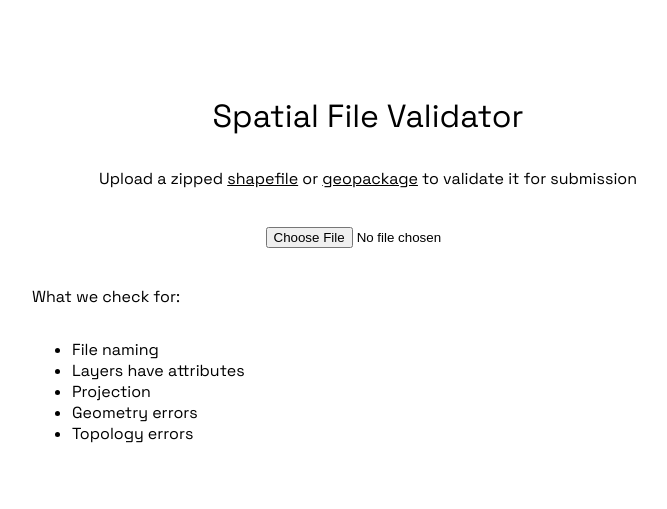
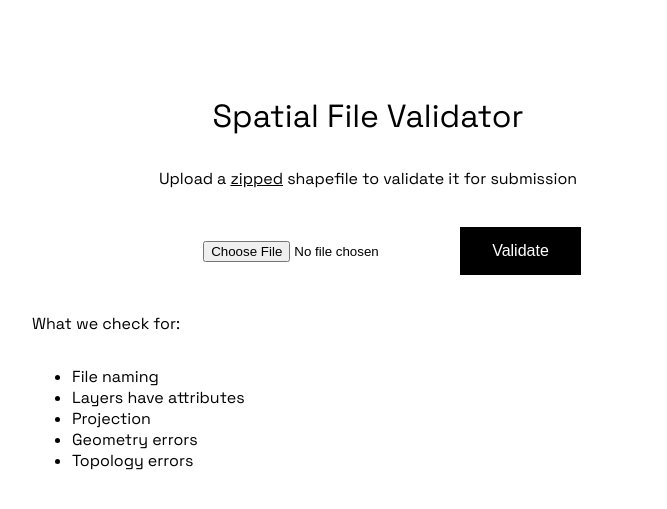
Before and after one commit to seanlb02/layer_validator, a Flask app: page / in a window 1280 px wide. Shown: the part 204-713 px from the top of the page, without its empty margins (272-939 px from the left). Run offline with Flask 3, Linux system fonts and the light colour scheme.

Commit message:
adding assets

```diff
--- a/flaskr/__init__.py
+++ b/flaskr/__init__.py
@@ -1,14 +1,21 @@
 import os
 
 from flask import Flask
+from flask import flash, request, redirect, url_for
+from werkzeug.utils import secure_filename
+import zipfile
 from flask import render_template
 
 
 def create_app(test_config=None):
     # create and configure the app
     app = Flask(__name__, instance_relative_config=True)
+
     IMAGE_FOLDER = os.path.join('static')
     app.config['UPLOAD_FOLDER'] = IMAGE_FOLDER
+    ALLOWED_EXTENSIONS = {'zip'}
+
+
 
     if test_config is None:
         # load the instance config, if it exists, when not testing
@@ -23,11 +30,16 @@ def create_app(test_config=None):
     except OSError:
         pass
 
-    # a simple page that says hello
-    @app.route('/')
-    def hello():
+    #Simple form input on webpage route
+    @app.route('/', methods=['GET', 'POST'])
+    def upload_file():
         full_filename = os.path.join(app.config['UPLOAD_FOLDER'], 'MCGCLOGO.png')
+        if request.method == 'POST':
+            # retrieve the file sent via post request (input name is data_zip_file)
+            file = request.form['data_zip_file']
+            file_like_object = file.stream._file
+            zipfile_ob = zipfile.ZipFile(file_like_object)
+            print(file_names = zipfile_ob.namelist())
         flav = os.path.join(app.config['UPLOAD_FOLDER'], 'MCGC_AGREEMENT_LOGO-01.jpg')
         return render_template('home.html', logo = full_filename, flavicon = flav)
-
     return app
--- a/flaskr/static/style.css
+++ b/flaskr/static/style.css
@@ -83,7 +83,6 @@ header{
 #form{
     display:inline-block;
 
-
     flex-direction: column;
     align-items: center;
     justify-content: center;
@@ -104,3 +103,15 @@ header{
     text-align: center;
 
 }
+
+button {
+    background-color: black;
+    /* #04AA6D; Green */
+    border: none;
+    color: white;
+    padding: 15px 32px;
+    text-align: center;
+    text-decoration: none;
+    display: inline-block;
+    font-size: 16px;
+    }
--- a/flaskr/templates/home.html
+++ b/flaskr/templates/home.html
@@ -19,7 +19,7 @@
             <div id="title">Spatial File Validator</div>
         </section>
         <section>
-            <div id="tagline">Upload a zipped <u>shapefile</u> or <u>geopackage</u> to validate it for submission</div>
+            <div id="tagline">Upload a <u>zipped</u> shapefile to validate it for submission</div>
         </section>
 
 
@@ -27,8 +27,9 @@
 
     <div id="container">
         <div id="form-container">
-            <form id="form">
-                <input type="file"/>
+            <form id="formm" action="{{ url_for('upload_file') }}" method="POST" enctype=multipart/form-data>
+                <input type="file" accept="application/zip" name="data_zip_file" required/>
+                <button type="submit">Validate</button>
             </form>
         </div>
         <section id="explainer">
```
